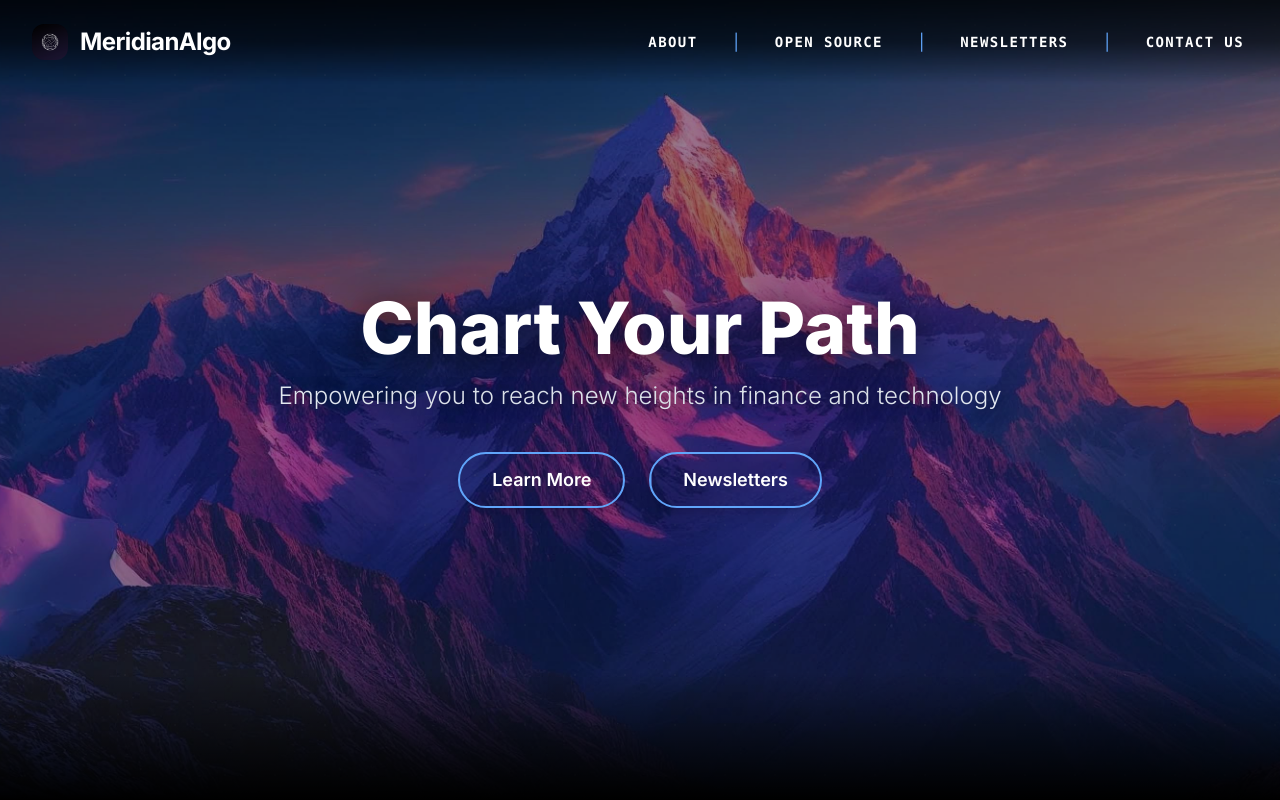
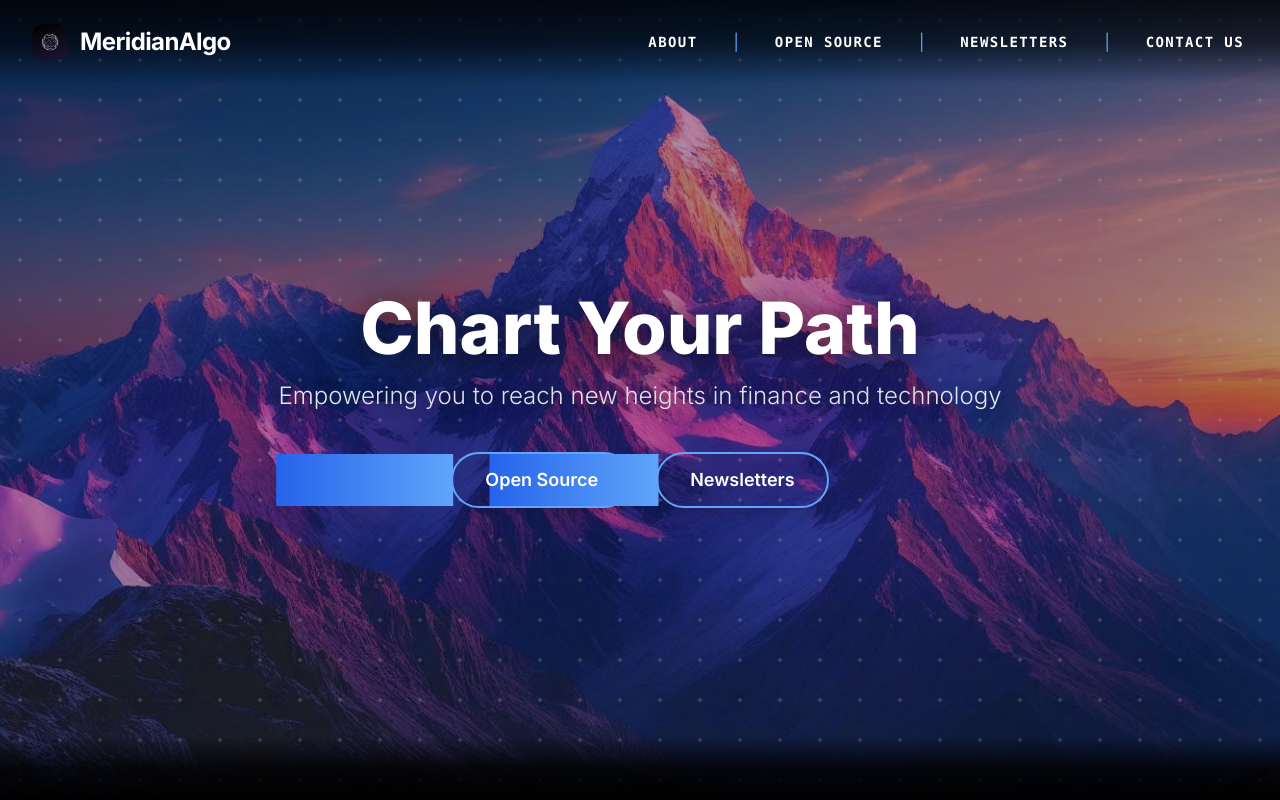
Before and after one commit to MeridianAlgo/meridianalgo.org, a React (Vite) app: page / in a window 1280 px wide. Shown: the top 800 px of the page. Built offline with nearby package versions, Linux system fonts and the light colour scheme.

Commit message:
Improve UI: enhanced grid pattern visibility, moved mountain fade lower, changed Learn More to Open Source, removed cursor hover animations, added standard button hover, expanded Community and Technology content, added footer fade

```diff
--- a/src/index.css
+++ b/src/index.css
@@ -17,30 +17,7 @@ body {
   transition: transform 0.2s ease, box-shadow 0.2s ease;
 }
 
-/* Cursor-based hover animation for buttons */
-.cursor-hover-btn {
-  position: relative;
-  overflow: hidden;
-}
 
-.cursor-hover-btn::before {
-  content: '';
-  position: absolute;
-  top: 50%;
-  left: 50%;
-  width: 0;
-  height: 0;
-  background: linear-gradient(45deg, #2563eb, #3b82f6);
-  border-radius: 50%;
-  transform: translate(-50%, -50%);
-  transition: width 0.3s ease, height 0.3s ease;
-  z-index: 0;
-}
-
-.cursor-hover-btn:hover::before {
-  width: 300px;
-  height: 300px;
-}
 
 /* Custom scrollbar */
 ::-webkit-scrollbar {
--- a/src/pages/Home.tsx
+++ b/src/pages/Home.tsx
@@ -3,7 +3,7 @@ import React, { useEffect } from 'react';
 import { Link } from 'react-router-dom';
 
 const HERO_BUTTONS = [
-  { name: 'Learn More', to: '/about' },
+  { name: 'Open Source', to: '/opensource' },
   { name: 'Newsletters', to: '/newsletters' },
 ];
 
@@ -70,14 +70,14 @@ const Home = () => {
       {/* Landing Section */}
       <section className="relative min-h-screen flex items-center justify-center overflow-hidden fade-in-up bg-cover bg-center bg-no-repeat" style={{ backgroundImage: 'url("/mountain.jpg")' }}>
         {/* Grid overlay */}
-        <div className="absolute inset-0 opacity-20" style={{
-          backgroundImage: `radial-gradient(circle, rgba(255,255,255,0.3) 1px, transparent 1px)`,
-          backgroundSize: '50px 50px'
+        <div className="absolute inset-0 opacity-40" style={{
+          backgroundImage: `radial-gradient(circle, rgba(255,255,255,0.6) 2px, transparent 2px)`,
+          backgroundSize: '40px 40px'
         }}></div>
         {/* Mountain overlay for better text readability */}
-        <div className="absolute inset-0 bg-black/40"></div>
-        {/* Fade to black at bottom */}
-        <div className="absolute bottom-0 left-0 right-0 h-32 bg-gradient-to-t from-black to-transparent"></div>
+        <div className="absolute inset-0 bg-black/30"></div>
+        {/* Fade to black at bottom - moved much lower */}
+        <div className="absolute bottom-0 left-0 right-0 h-16 bg-gradient-to-t from-black via-black/80 to-transparent"></div>
         {/* Centered Title, Subtitle, and Buttons */}
         <div className="relative z-20 flex flex-col items-center justify-center w-full h-full">
           <h1 className="text-white text-5xl md:text-7xl font-extrabold drop-shadow-2xl mb-4 font-inter" style={{ textShadow: '0 4px 32px rgba(0,0,0,0.7)' }}>
@@ -91,7 +91,7 @@ const Home = () => {
               <Link
                 key={btn.name}
                 to={btn.to}
-                className="relative group inline-block px-8 py-3 rounded-full border-2 border-blue-400 text-white font-semibold text-lg shadow-lg transition-all duration-300 ease-out focus:outline-none focus:ring-4 focus:ring-blue-400/40 cursor-hover-btn"
+                className="relative group inline-block px-8 py-3 rounded-full border-2 border-blue-400 text-white font-semibold text-lg shadow-lg transition-all duration-300 ease-out focus:outline-none focus:ring-4 focus:ring-blue-400/40 hover:bg-blue-600 hover:border-blue-600"
               >
                 <span className="relative z-10">{btn.name}</span>
                 <span className="absolute inset-0 bg-gradient-to-r from-blue-600 to-blue-400 transform -translate-x-full group-hover:translate-x-0 transition-transform duration-300 ease-out"></span>
@@ -169,8 +169,14 @@ const Home = () => {
         <section className="py-32 fade-in-up bg-transparent">
           <div className="max-w-5xl mx-auto px-4 text-center">
             <h2 className="text-4xl md:text-5xl font-bold text-white mb-6 font-inter">Community</h2>
-            <p className="text-xl text-slate-200 mb-8 font-inter font-light">
+            <p className="text-xl text-slate-200 mb-6 font-inter font-light">
               MeridianAlgo connects <span className="text-blue-400 font-semibold">innovators, traders, and researchers</span> from around the world. Share strategies, learn from others, and build together in a truly <span className="text-blue-400 font-semibold">open environment</span>.
+            </p>
+            <p className="text-lg text-slate-300 mb-4 font-inter font-light max-w-4xl mx-auto">
+              Join our growing community of <span className="text-blue-400 font-semibold">developers and traders</span> who contribute to cutting-edge financial technology. Whether you're sharing <span className="text-blue-400 font-semibold">trading algorithms</span>, discussing <span className="text-blue-400 font-semibold">market insights</span>, or collaborating on new features, our community thrives on <span className="text-blue-400 font-semibold">knowledge sharing</span> and mutual growth.
+            </p>
+            <p className="text-base text-slate-400 font-inter font-light max-w-3xl mx-auto">
+              From <span className="text-blue-400 font-semibold">Discord discussions</span> to <span className="text-blue-400 font-semibold">GitHub contributions</span>, every voice matters in shaping the future of accessible algorithmic trading.
             </p>
           </div>
         </section>
@@ -184,11 +190,20 @@ const Home = () => {
         <section className="py-32 fade-in-up bg-transparent">
           <div className="max-w-5xl mx-auto px-4 text-center">
             <h2 className="text-4xl md:text-5xl font-bold text-white mb-6 font-inter">Technology</h2>
-            <p className="text-xl text-slate-200 mb-8 font-inter font-light">
+            <p className="text-xl text-slate-200 mb-6 font-inter font-light">
               Our platform is built with <span className="text-blue-400 font-semibold">modern, scalable technology</span>—<span className="text-blue-400 font-semibold">open APIs</span>, <span className="text-blue-400 font-semibold">robust backtesting</span>, and <span className="text-blue-400 font-semibold">transparent algorithms</span>. Everything is designed for flexibility and growth.
+            </p>
+            <p className="text-lg text-slate-300 mb-4 font-inter font-light max-w-4xl mx-auto">
+              Leveraging <span className="text-blue-400 font-semibold">cloud-native architecture</span>, our systems handle <span className="text-blue-400 font-semibold">real-time market data</span> processing with microsecond precision. Built on <span className="text-blue-400 font-semibold">Node.js</span>, <span className="text-blue-400 font-semibold">Python</span>, and <span className="text-blue-400 font-semibold">Pine Script</span>, our technology stack ensures <span className="text-blue-400 font-semibold">reliability</span> and <span className="text-blue-400 font-semibold">performance</span> at scale.
+            </p>
+            <p className="text-base text-slate-400 font-inter font-light max-w-3xl mx-auto">
+              From <span className="text-blue-400 font-semibold">machine learning models</span> to <span className="text-blue-400 font-semibold">distributed computing</span>, every component is optimized for the demanding requirements of modern algorithmic trading.
             </p>
           </div>
         </section>
+
+        {/* Fade to footer */}
+        <div className="h-24 bg-gradient-to-b from-black to-[#23243a]"></div>
       </div>
     </div>
   );
```
